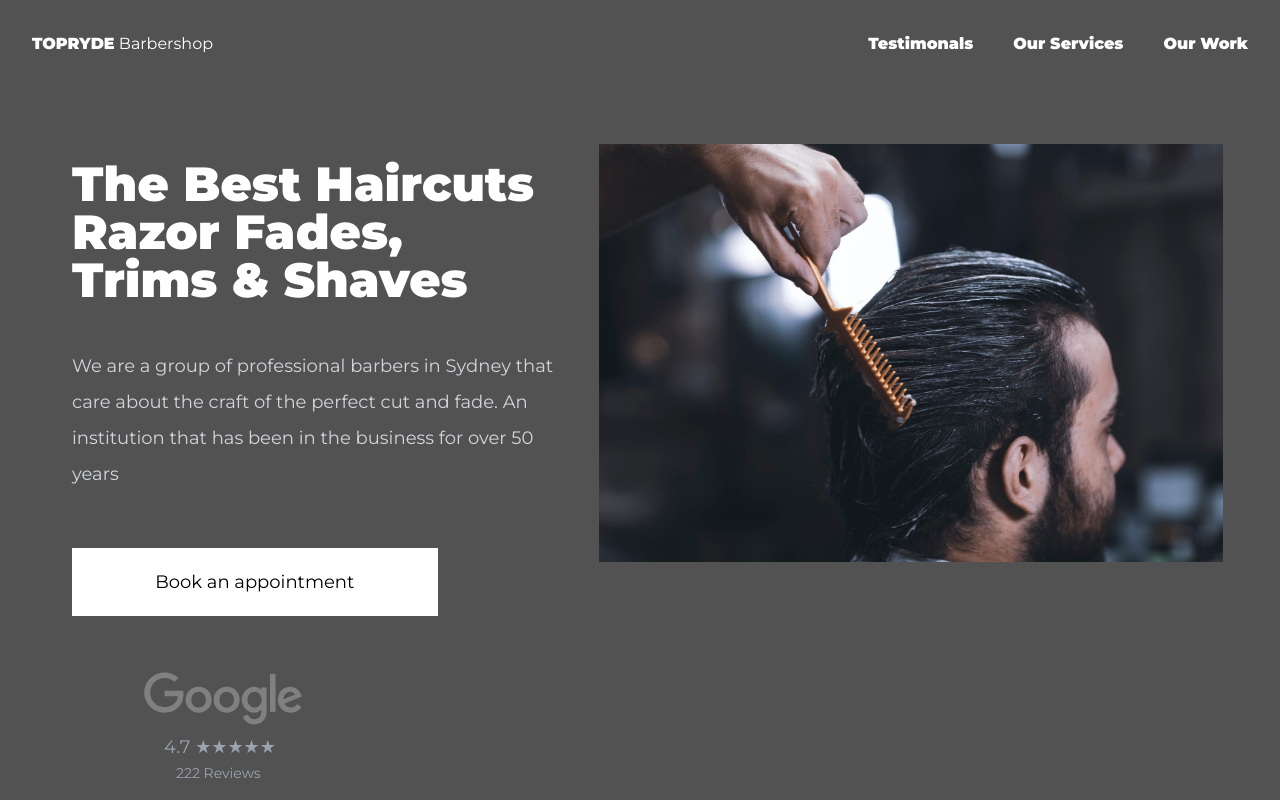
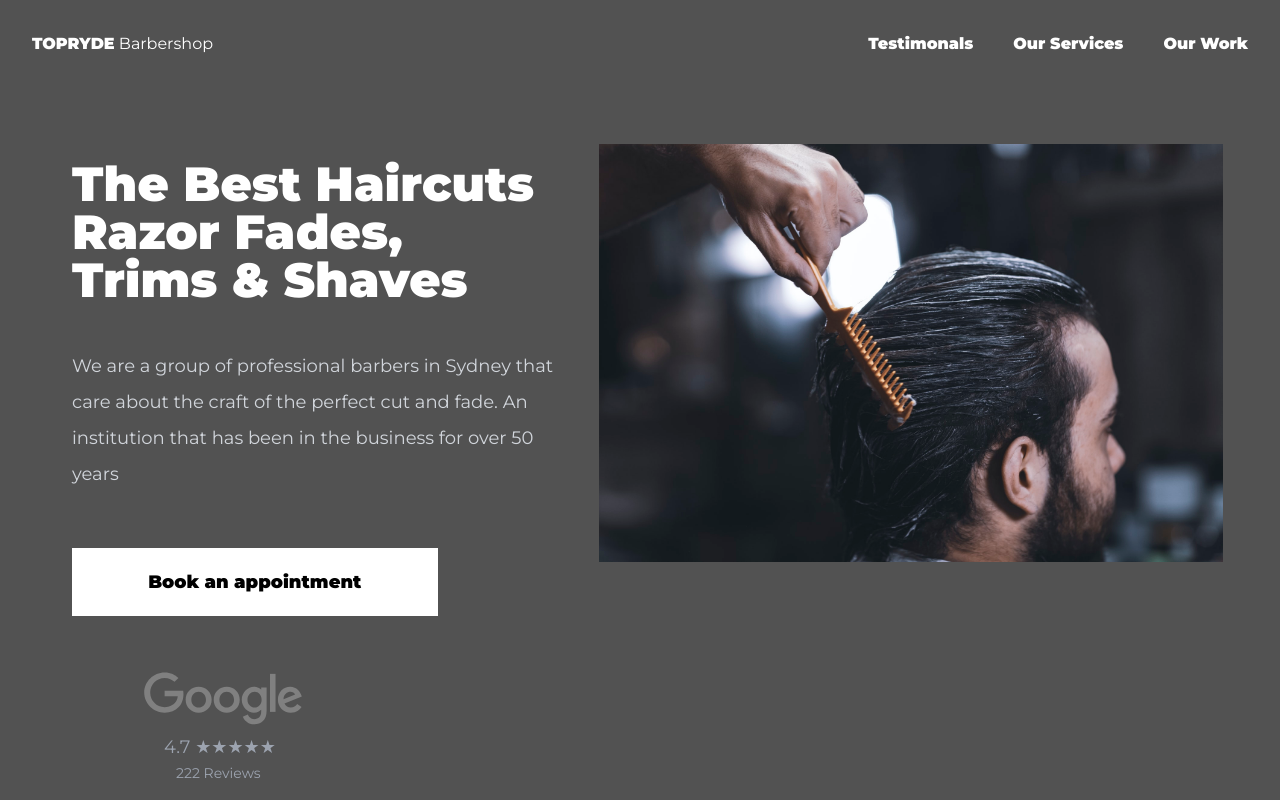
Before and after one commit to asimsheikh/toprydebarbershop, a Next.js app: page / in a window 1280 px wide. Shown: the top 800 px of the page. Built offline with nearby package versions, Linux system fonts and the light colour scheme.

Commit message:
Making book appointment button bold

```diff
--- a/src/components/Hero.jsx
+++ b/src/components/Hero.jsx
@@ -15,7 +15,7 @@ const Hero = () => {
                 </p>
                 <br />
 
-                <a class=" bg-white text-black hover:bg-black hover:text-white
+                <a class="font-extrabold bg-white text-black hover:bg-black hover:text-white
                     w-full sm:w-9/12 sm:mt-8 sm:py-5 sm:text-lg py-3 inline-block text-center "
                     href="https://www.fresha.com/book-now/topryde-barber-shop-ubrwyxui/all-offer?pId=546039">
                 Book an appointment</a>
```
